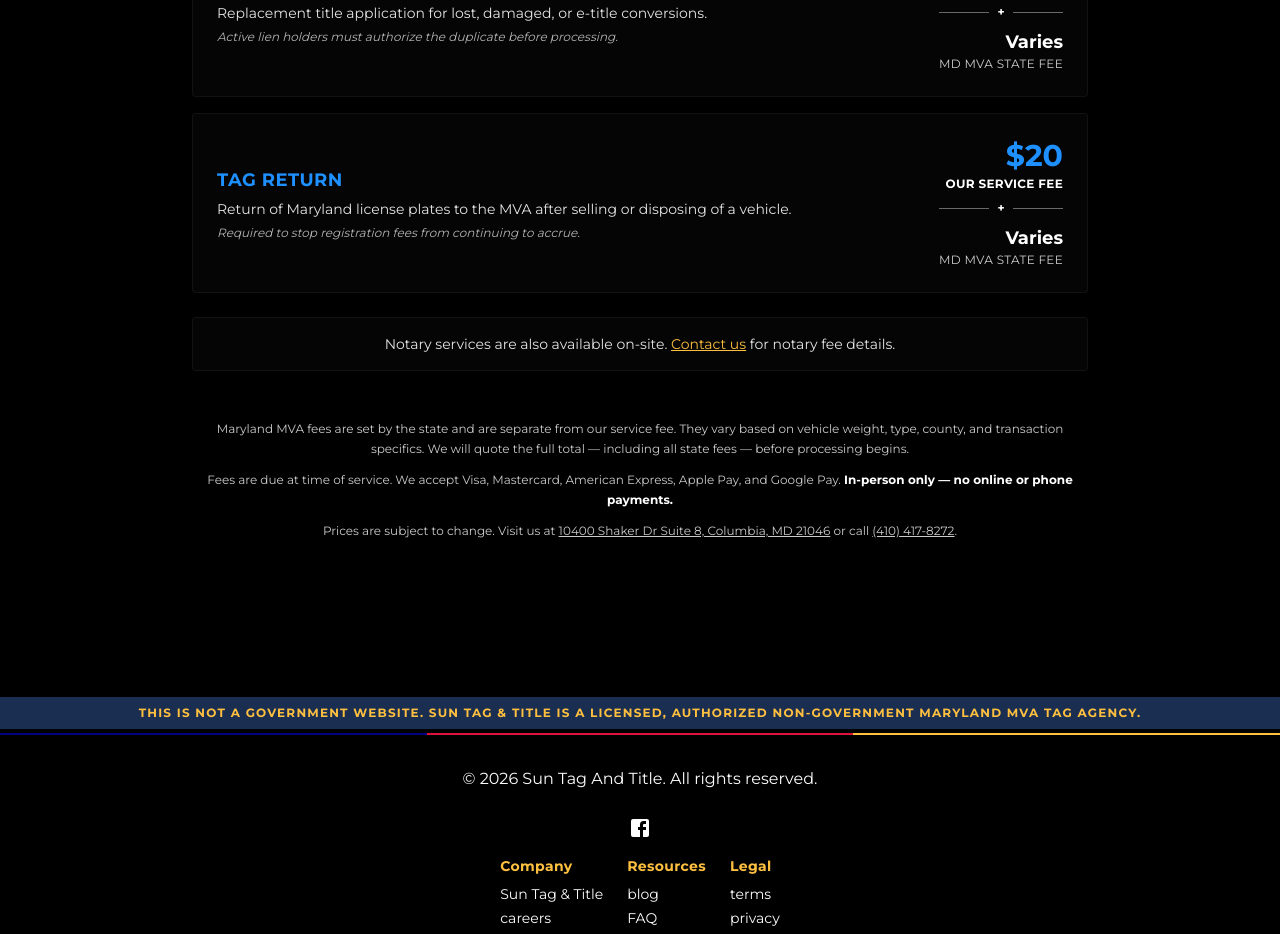
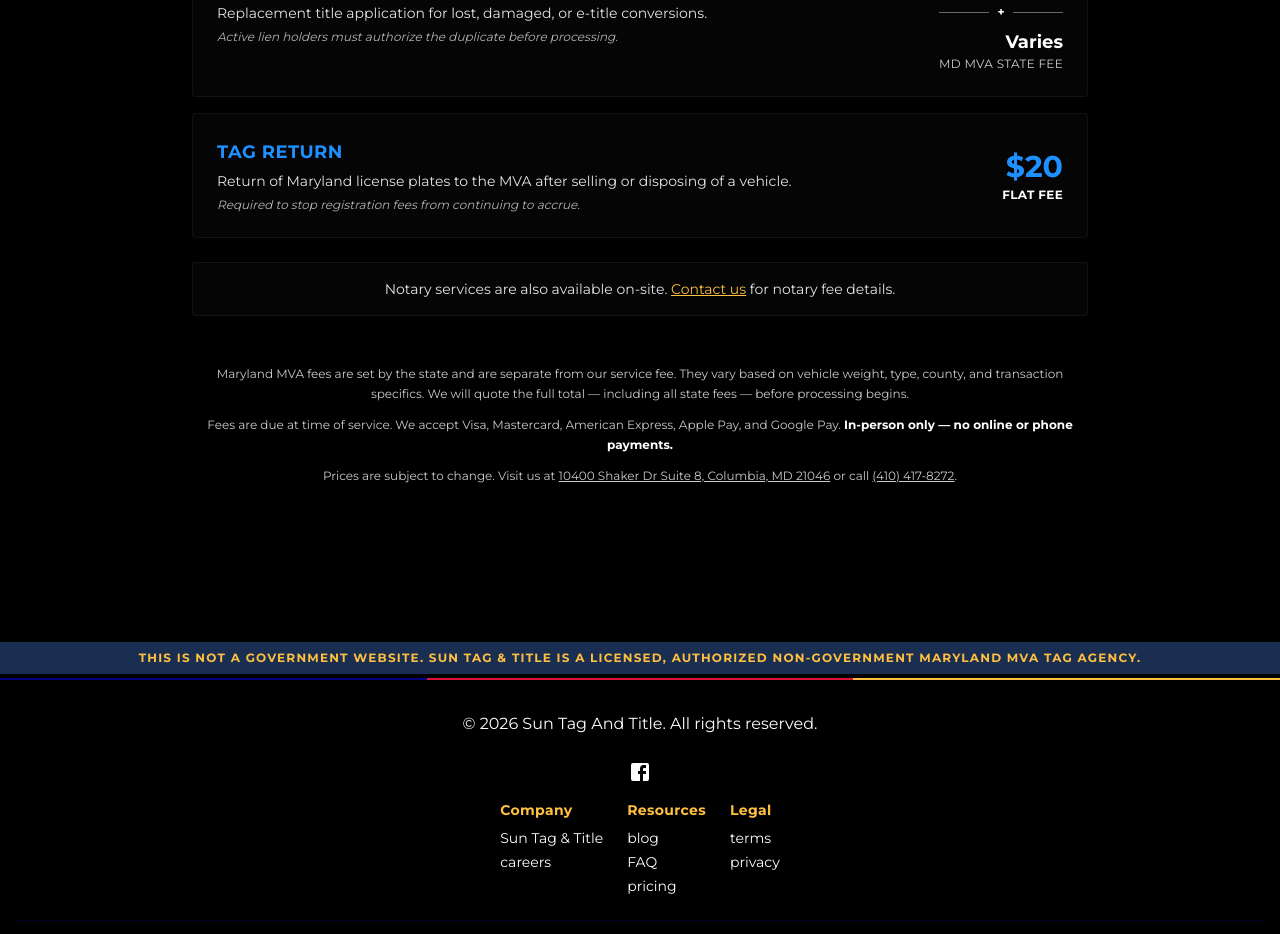
Before and after one commit to hoomanhajrian/suntag-title, a Next.js app: page /pricing in a window 1280 px wide. Shown: the part 1380-2314 px from the top of the page. Built offline with nearby package versions, Linux system fonts and the light colour scheme.

Commit message:
feat: add flat fee handling for services in pricing page

```diff
--- a/app/pricing/page.tsx
+++ b/app/pricing/page.tsx
@@ -48,6 +48,7 @@
     color: 'text-blue-glow',
     border: 'hover:border-blue-glow',
     note: 'Required to stop registration fees from continuing to accrue.',
+    flatFee: true,
   },
 ];
 
@@ -99,6 +100,13 @@
                 <p className="text-text-base/70 text-xs italic">{service.note}</p>
               </div>
               <div className="shrink-0 flex flex-row sm:flex-col items-center sm:items-end gap-3 sm:gap-1">
+                {service.flatFee ? (
+                  <div className="text-center sm:text-right">
+                    <div className={`text-3xl font-bold ${service.color}`}>${service.ourFee}</div>
+                    <div className="text-white text-xs font-semibold mt-0.5 uppercase tracking-wide">Flat Fee</div>
+                  </div>
+                ) : (
+                  <>
                     {/* Our service fee */}
                     <div className="text-center sm:text-right">
                       <div className={`text-3xl font-bold ${service.color}`}>${service.ourFee}</div>
@@ -116,6 +124,8 @@
                       <div className="text-lg font-semibold text-white">Varies</div>
                       <div className="text-white/80 text-xs uppercase tracking-wide">MD MVA State Fee</div>
                     </div>
+                  </>
+                )}
               </div>
             </div>
           ))}
```
Lines whose indentation alone changed are shown as unchanged.
